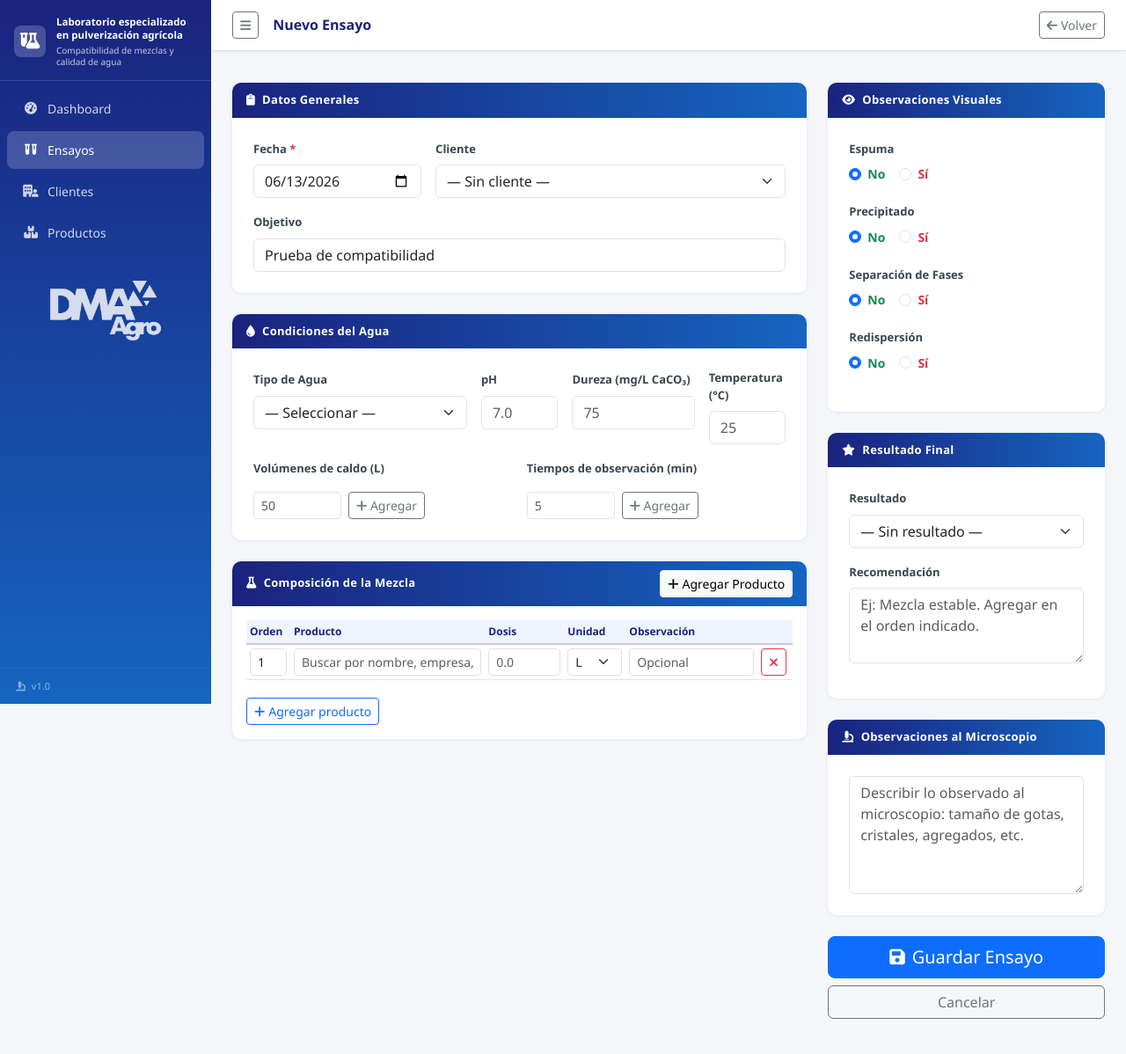
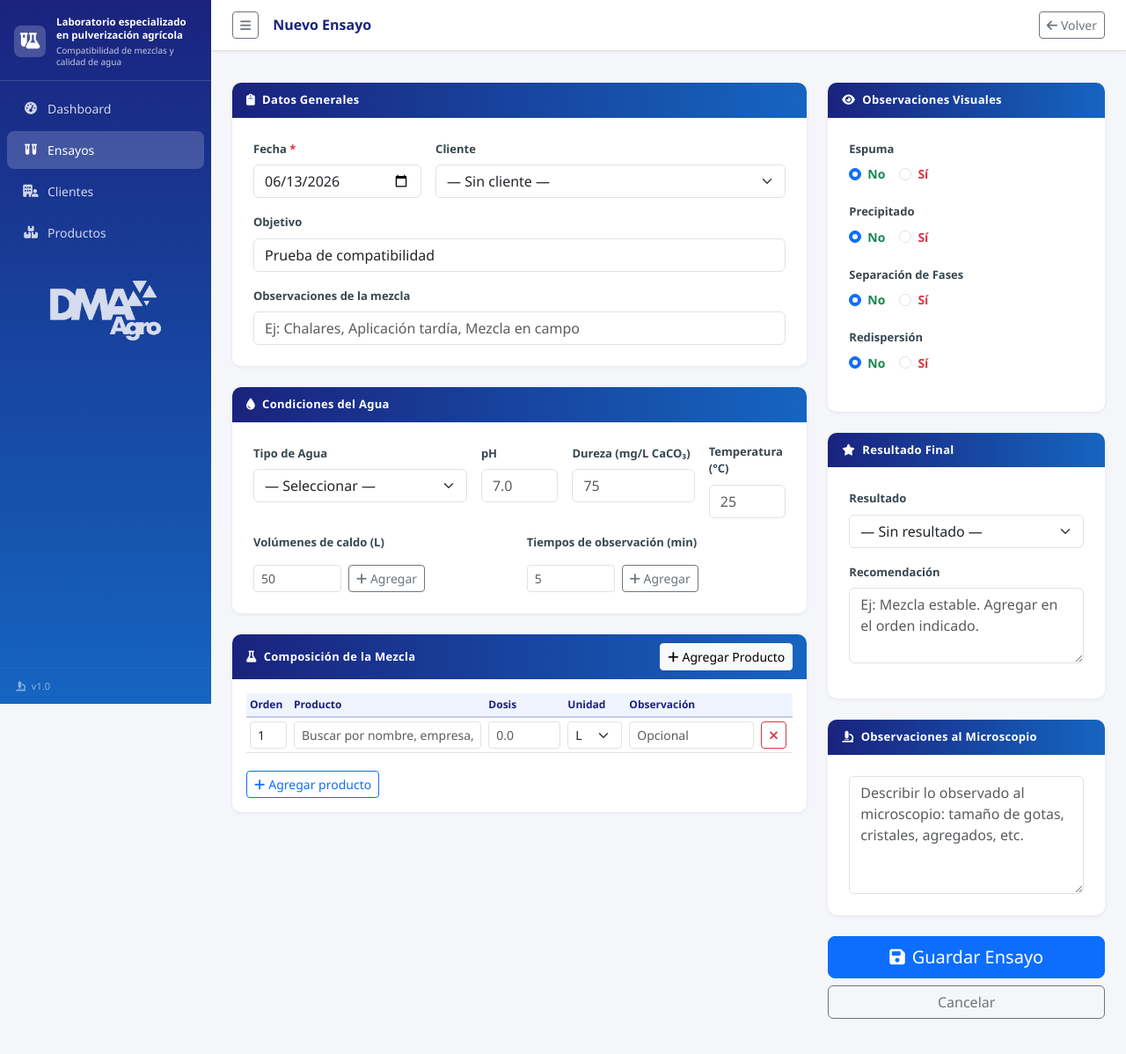
Before and after one commit to losvascosagro-afk/P1-Mezclas, a Flask app: page /ensayos/nuevo in a window 1280 px wide. Shown: the whole page at 88% size. Run offline with Flask 3, Linux system fonts and the light colour scheme; data that the repository does not hold is empty; some libraries are stand-ins or nearby versions.

Commit message:
Ensayo: campo obs_mezcla en encabezado y decimales dosis hasta 0.001
Co-Authored-By: Claude Sonnet 4.6 <noreply@anthropic.com>

```diff
--- a/app.py
+++ b/app.py
@@ -333,10 +333,10 @@ def ensayo_nuevo():
     db = get_db()
     if request.method == 'POST':
         _insert_sql = (
-            'INSERT INTO ensayos (fecha,id_cliente,objetivo,tipo_agua,ph,'
+            'INSERT INTO ensayos (fecha,id_cliente,objetivo,obs_mezcla,tipo_agua,ph,'
             'dureza,temperatura,volumenes,tiempos_obs,resultado_final,'
             'recomendacion,espuma,precipitado,separacion_fases,redispersion,obs_microscopio)'
-            ' VALUES (?,?,?,?,?,?,?,?,?,?,?,?,?,?,?,?)'
+            ' VALUES (?,?,?,?,?,?,?,?,?,?,?,?,?,?,?,?,?)'
         )
         if BACKEND == 'postgres':
             _insert_sql += ' RETURNING id_ensayo'
@@ -345,6 +345,7 @@ def ensayo_nuevo():
             (request.form.get('fecha') or datetime.now().strftime('%Y-%m-%d'),
              request.form.get('id_cliente') or None,
              request.form.get('objetivo') or None,
+             request.form.get('obs_mezcla') or None,
              request.form.get('tipo_agua') or None,
              _float_or_none(request.form.get('ph')),
              _float_or_none(request.form.get('dureza')),
@@ -402,13 +403,14 @@ def ensayo_editar(id):
         return redirect(url_for('ensayos'))
     if request.method == 'POST':
         db.execute(
-            'UPDATE ensayos SET fecha=?,id_cliente=?,objetivo=?,tipo_agua=?,ph=?,'
+            'UPDATE ensayos SET fecha=?,id_cliente=?,objetivo=?,obs_mezcla=?,tipo_agua=?,ph=?,'
             'dureza=?,temperatura=?,volumenes=?,tiempos_obs=?,'
             'resultado_final=?,recomendacion=?,espuma=?,precipitado=?,'
             'separacion_fases=?,redispersion=?,obs_microscopio=? WHERE id_ensayo=?',
             (request.form.get('fecha'),
              request.form.get('id_cliente') or None,
              request.form.get('objetivo') or None,
+             request.form.get('obs_mezcla') or None,
              request.form.get('tipo_agua') or None,
              _float_or_none(request.form.get('ph')),
              _float_or_none(request.form.get('dureza')),
--- a/db.py
+++ b/db.py
@@ -292,6 +292,11 @@ def _init_sqlite():
             conn.commit()
         except Exception:
             pass
+    try:
+        conn.execute('ALTER TABLE ensayos ADD COLUMN obs_mezcla TEXT')
+        conn.commit()
+    except Exception:
+        pass
     count = conn.execute('SELECT COUNT(*) FROM clientes').fetchone()[0]
     if count == 0 and os.path.exists(EXCEL_PATH):
         _import_from_excel(conn, 'sqlite')
@@ -366,6 +371,17 @@ def _init_postgres():
             ) THEN
                 ALTER TABLE ensayos ADD COLUMN tiempos_obs TEXT;
                 UPDATE ensayos SET tiempos_obs = CAST(tiempo_observacion AS TEXT) WHERE tiempo_observacion IS NOT NULL;
+            END IF;
+        END $$;
+    """)
+    cur.execute("""
+        DO $$
+        BEGIN
+            IF NOT EXISTS (
+                SELECT 1 FROM information_schema.columns
+                WHERE table_name='ensayos' AND column_name='obs_mezcla'
+            ) THEN
+                ALTER TABLE ensayos ADD COLUMN obs_mezcla TEXT;
             END IF;
         END $$;
     """)
--- a/templates/ensayo_detalle.html
+++ b/templates/ensayo_detalle.html
@@ -51,6 +51,12 @@
           <div class="mt-3 p-2 bg-light rounded">
             <small class="text-muted">Objetivo:</small><br>
             <strong>{{ e.objetivo }}</strong>
+          </div>
+        {% endif %}
+        {% if e.obs_mezcla %}
+          <div class="mt-2 p-2 rounded" style="background:#fffbe6;border-left:3px solid #f0a500">
+            <small class="text-muted">Observaciones de la mezcla:</small><br>
+            <span>{{ e.obs_mezcla }}</span>
           </div>
         {% endif %}
       </div>
--- a/templates/ensayo_form.html
+++ b/templates/ensayo_form.html
@@ -41,6 +41,12 @@
             <input type="text" name="objetivo" class="form-control"
                    value="{{ e.objetivo if e else 'Prueba de compatibilidad' }}"
                    placeholder="Ej: Prueba de compatibilidad">
+          </div>
+          <div class="col-12">
+            <label class="form-label fw-semibold">Observaciones de la mezcla</label>
+            <input type="text" name="obs_mezcla" class="form-control"
+                   value="{{ e.obs_mezcla if e else '' }}"
+                   placeholder="Ej: Chalares, Aplicación tardía, Mezcla en campo">
           </div>
         </div>
       </div>
@@ -140,7 +146,7 @@
                          placeholder="Buscar por nombre, empresa, principio..." value="{{ d.nombre_comercial or '' }}">
                   <input type="hidden" name="producto_id[]" class="prod-id" value="{{ d.id_producto or '' }}">
                 </td>
-                <td><input type="number" name="dosis[]" class="form-control form-control-sm" step="0.01" value="{{ d.dosis }}"></td>
+                <td><input type="number" name="dosis[]" class="form-control form-control-sm" step="0.001" value="{{ d.dosis }}"></td>
                 <td>
                   <select name="unidad[]" class="form-select form-select-sm">
                     {% for u in ['L','Kg','ml','g'] %}
@@ -316,7 +322,7 @@
         <input type="text" class="form-control form-control-sm prod-search" autocomplete="off" placeholder="Buscar por nombre, empresa, principio...">
         <input type="hidden" name="producto_id[]" class="prod-id" value="">
     </td>
-    <td><input type="number" name="dosis[]" class="form-control form-control-sm" step="0.01" placeholder="0.0"></td>
+    <td><input type="number" name="dosis[]" class="form-control form-control-sm" step="0.001" placeholder="0.0"></td>
     <td>
       <select name="unidad[]" class="form-select form-select-sm">
         <option value="L">L</option>
```
